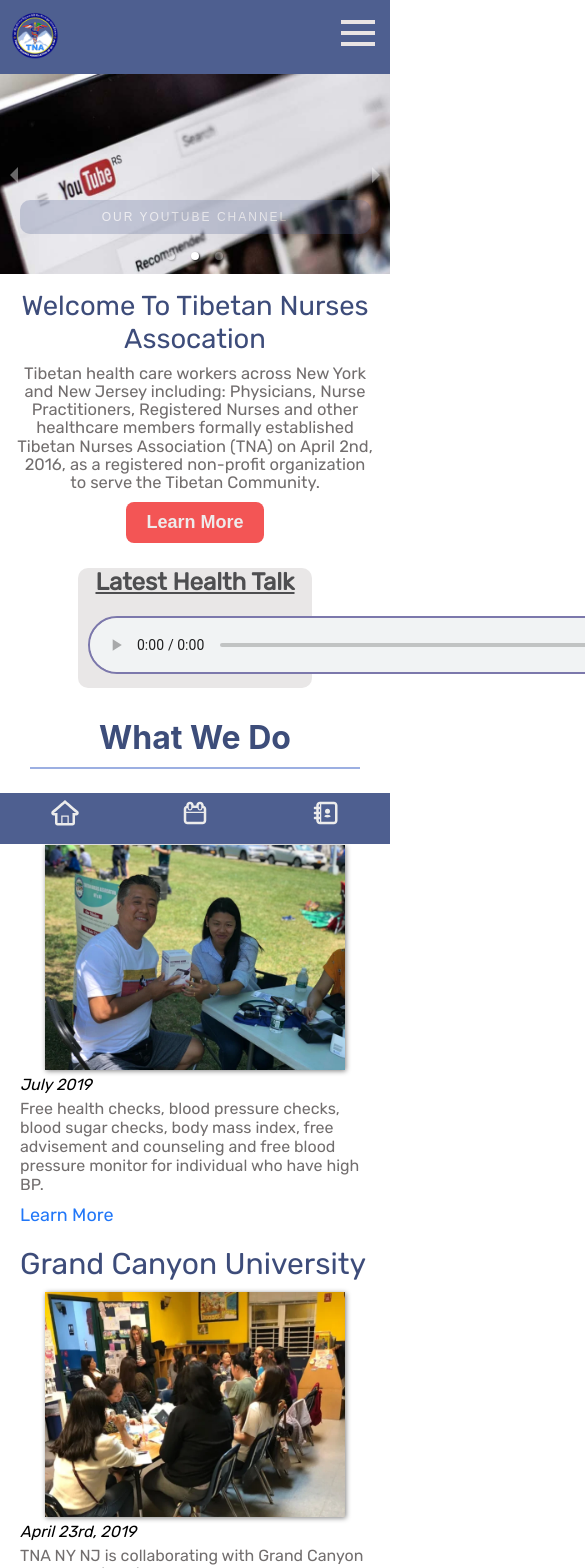
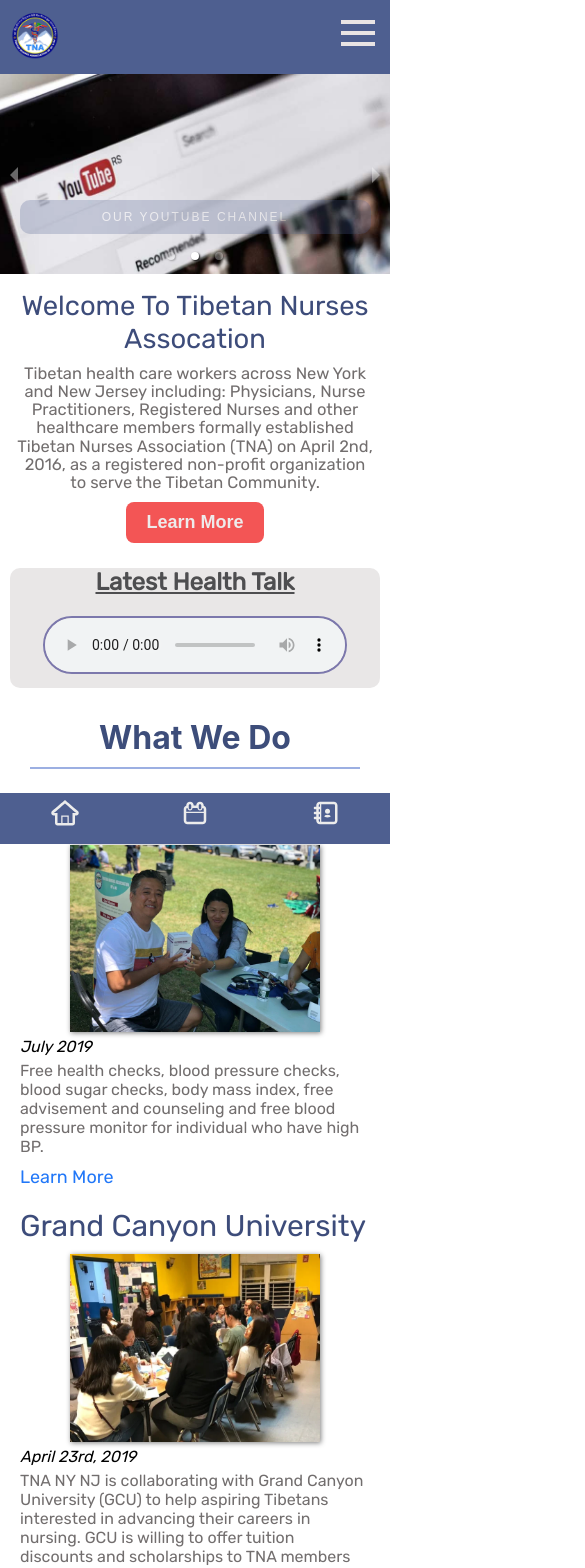
Before and after one commit to TenNga/Tibetan-Nurses-Association, a React (Create React App) app: page / in a window 390 px wide. Shown: the top 1568 px of the page, 585 px wide, since content can reach past the window. Built offline with nearby package versions, Linux system fonts and the light colour scheme.

Commit message:
what we do section desktop style done

```diff
--- a/src/Components/css/AudioPlayer.css
+++ b/src/Components/css/AudioPlayer.css
@@ -13,7 +13,20 @@
 }
 audio {
     margin: 10px;
-    width: 600px;
+    width: 400px;
     border-radius: 30px;
     border: 2px solid rgb(124, 120, 172);
 }
+
+@media only screen and (max-width: 600px) {
+    .audio-player {
+        margin: 10px;
+    }
+
+    audio {
+        margin: 10px;
+        width: 300px;
+        border-radius: 30px;
+        border: 2px solid rgb(124, 120, 172);
+    }
+}
--- a/src/Components/css/WelcomeNote.css
+++ b/src/Components/css/WelcomeNote.css
@@ -5,7 +5,7 @@
 }
 .sub-container {
     display: flex;
-    margin: auto 15vw;
+    margin: auto 5vw;
 }
 .sub-container img {
     margin: 0px 20px;
--- a/src/Components/css/WhatWeDoSection.css
+++ b/src/Components/css/WhatWeDoSection.css
@@ -1,16 +1,21 @@
 .section{
     margin: 0px 20px;
-    text-align: left;
+    text-align: center;
     font-family: 'Rubik';
+    display: grid;
+    grid-template-rows: 0.8fr 2fr 0.2fr 1.5fr 0.5fr;
+
 }
 .section img{
+    object-fit: cover;
     display: block;
     margin: 0px auto;
-    width: 300px;
+    width: 250px;
     box-shadow: 1px 1px  5px grey
 }
 
 .section h2 {
+
     font-size: 30px;
     font-weight: lighter;
     color: #3D4C7A;
@@ -18,6 +23,7 @@
 }
 
 .section h4{
+
     font-weight: normal;
     font-style: italic;
     margin: 5px 0px;
@@ -26,6 +32,7 @@
 
 .section p {
     color: #726E6E;
+
 }
 
 .section a {
@@ -36,3 +43,10 @@
     font-weight: lighter;
     margin: 10px 0px;
 }
+
+@media only screen and (max-width: 600px) {
+    .section{
+        display: block;
+        text-align: left;
+    }
+}
--- a/src/Container/WhatWeDo.js
+++ b/src/Container/WhatWeDo.js
@@ -29,9 +29,11 @@ const WhatWeDo = () => {
         return sectionData.map(data => <WhatToDoSection sectionData = {data}  key={uniqid()}/>)
     }
     return(
-        <div className="what-to-do">
+        <div className="what-we-do">
             <h1 className="header">What We Do</h1>
-            {handleSection()}
+            <div className="what-we-do-container">
+                {handleSection()}
+            </div>
         </div>
     )
 }
--- a/src/Container/css/WhatWeDo.css
+++ b/src/Container/css/WhatWeDo.css
@@ -4,3 +4,15 @@
     color: #3D4D7A;
     border-bottom: 2px solid #9CAFE2;
 }
+
+.what-we-do-container {
+    display: flex;
+
+}
+
+@media only screen and (max-width: 600px) {
+    .what-we-do-container {
+        display: block;
+        margin: 0px;
+    }
+}
```
